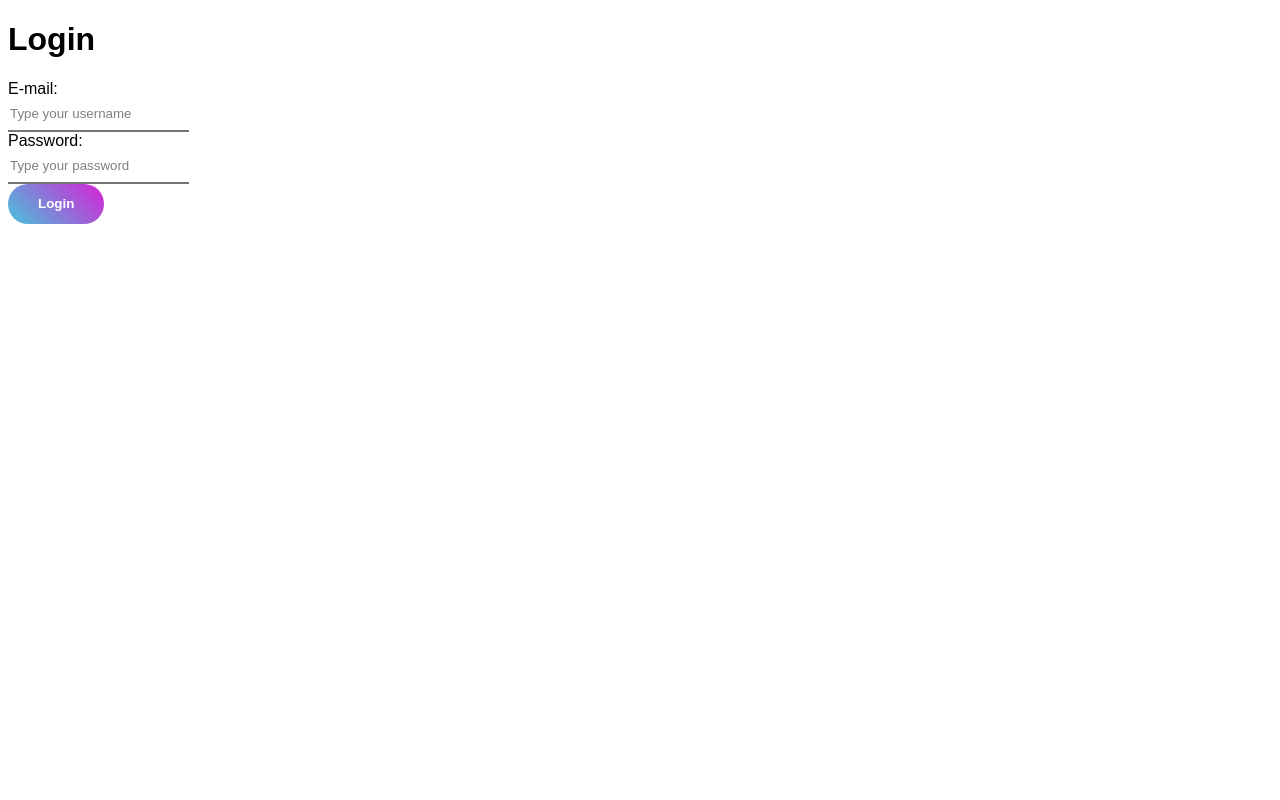
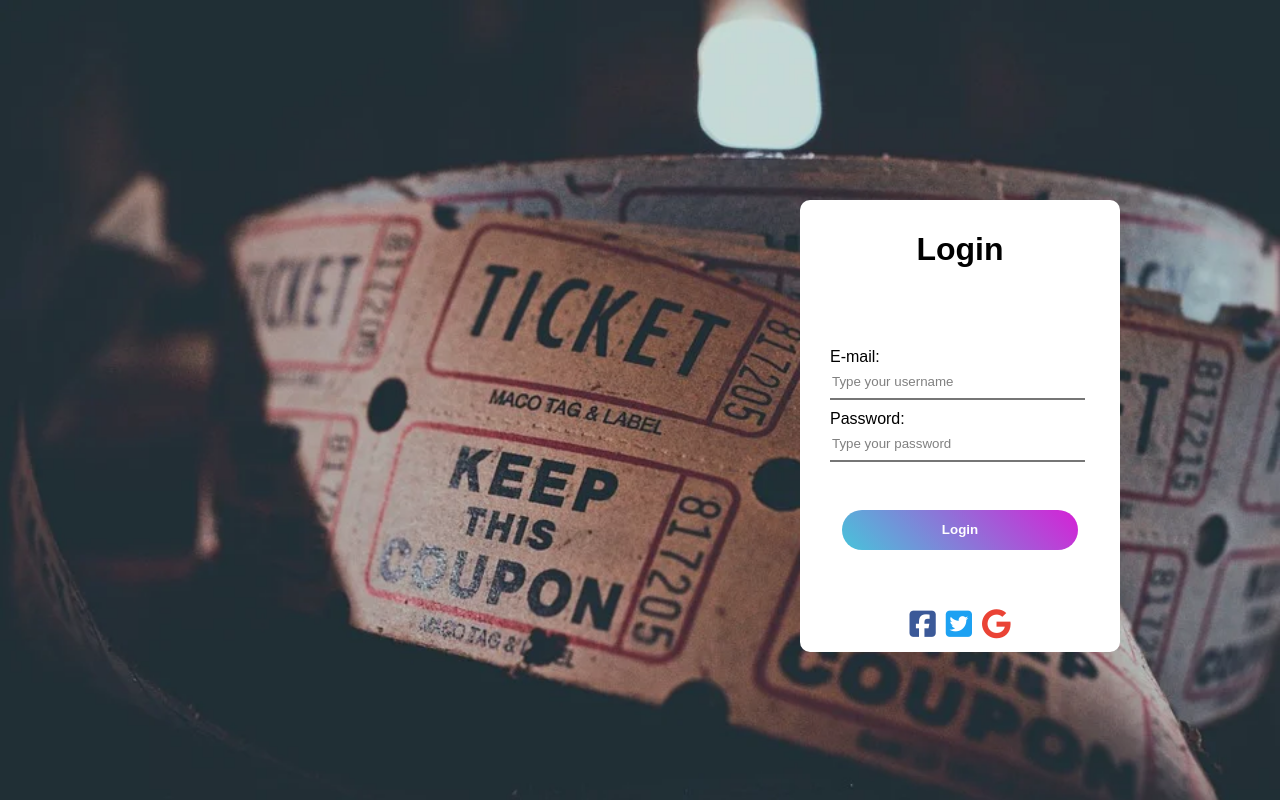
Before and after one commit to MarcelloAragoni/filmografia, a React (Create React App) app: page / in a window 1280 px wide. Built offline with nearby package versions, Linux system fonts and the light colour scheme.

Commit message:
alterações

```diff
--- a/src/App.css
+++ b/src/App.css
@@ -1,3 +1,5 @@
 body{
   font-family: Arial, Helvetica, sans-serif;
+  background-image: url('./img/ticket-2974645_960_720.webp');
+  background-size: cover;
 }
--- a/src/components/Button/Button.scss
+++ b/src/components/Button/Button.scss
@@ -1,12 +1,12 @@
-.button{
+.button {
   height: 40px;
   border-width: 0px;
   color: white;
   font-weight: bold;
-    padding-inline: 30px;
+  padding-inline: 100px;
   justify-self: center;
 
-    &--login{
+  &--login {
     background-color: rgb(164, 68, 228);
     background-image: linear-gradient(45deg, #47c4da, #d621d6);
     background-size: 100%;
--- a/src/components/Input/Input.scss
+++ b/src/components/Input/Input.scss
@@ -12,8 +12,10 @@ input {
   &:focus-visible {
     outline: none !important;
   }
+
 }
 
 label {
   display: block;
+  padding-top: 10px;
 }
--- /dev/null
+++ b/src/components/Link/Link.jsx
@@ -0,0 +1,7 @@
+import  "./Link.scss"
+
+export default function Link({href,children}) {
+  return (
+    <a className="links" href={href}>{children}</a>
+  )
+}
--- /dev/null
+++ b/src/components/Link/Link.scss
@@ -0,0 +1,18 @@
+.links{
+  text-decoration: none;
+  font-size: 30px;
+  padding-top:10px;
+
+  .fa-facebook-square {
+    color: #3B5998;
+  }
+
+  .fa-twitter-square {
+    color: #1DA1F2;
+  }
+
+  .fa-google {
+    color: #EA4335;
+  }
+
+}
--- a/src/pages/Login/Login.jsx
+++ b/src/pages/Login/Login.jsx
@@ -1,14 +1,26 @@
 import Input from '../../components/Input/Input';
-import Button from '../../components/Button/Button'
+import Button from '../../components/Button/Button';
+import Link from '../../components/Link/Link';
+import "./Login.scss"
 
 export default function Login() {
   return (
     <div className="login">
       <h1>Login</h1>
-      <Input label="E-mail" placeholder="Type your username" name="email"/>
-      <Input label="Password" placeholder="Type your password" type="password" name="password"/>
-      <a href=""></a>
-      <Button text="Login" type="login"/>
+      <div className="forms">
+        <Input label="E-mail" placeholder="Type your username" name="email" />
+        <Input label="Password" placeholder="Type your password" type="password" name="password" />
+        <a href=""></a>
+      </div>
+      <Button className="buttonlogin" text="Login" type="login" />
+      <div className="socialmedia">
+        <a href=""></a>
+        <div className="redesSociais">
+          <Link href="www.facebook.com.br"><i class="fab fa-facebook-square"></i></Link>
+          <Link href="www.twitter.com"><i class="fab fa-twitter-square"></i></Link>
+          <Link href="www.gmail.com"><i class="fab fa-google"></i></Link>
+        </div>
+      </div>
     </div>
   )
 }
--- a/src/pages/Login/Login.scss
+++ b/src/pages/Login/Login.scss
@@ -0,0 +1,49 @@
+.login {
+  position: absolute;
+  left: 800px;
+  top: 200px;
+  display: grid;
+  grid-template-areas:
+    "forms"
+    "buttonlogin"
+    "socialmedia";
+  height: auto;
+  padding: 10px;
+  background-color: white;
+  border-radius: 10px;
+  width: 300px;
+  grid-row-gap: 3rem;
+
+  h1 {
+    justify-self: center;
+  }
+
+  .forms{
+    display: flex;
+    flex-direction: column;
+    padding-left: 20px;
+    padding-right: 25px;
+  }
+}
+
+.socialmedia {
+  display: flex;
+  flex-direction: column;
+
+  .redeslogin {
+    align-self: center;
+    font-size: 13px;
+    color: gray;
+    text-decoration: none;
+  }
+
+  .redesSociais {
+    display: flex;
+    flex-direction: row;
+    justify-content: center;
+  }
+
+  .redesSociais a+a {
+    padding-left: 10px;
+  }
+}
```
Also changed, not shown: src/img/ticket-2974645_960_720.webp (renamed from img/ticket-2974645_960_720.webp). Lines whose indentation alone changed are shown as unchanged.
